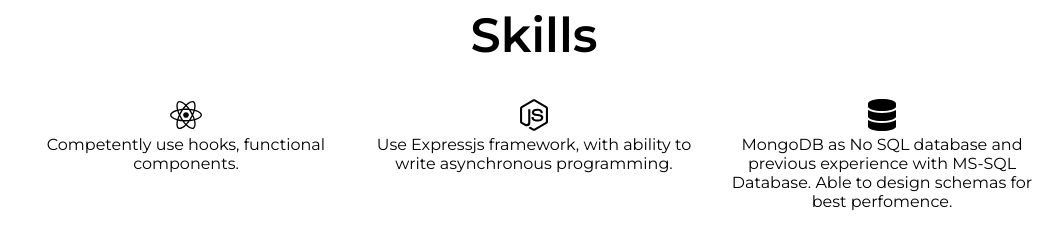
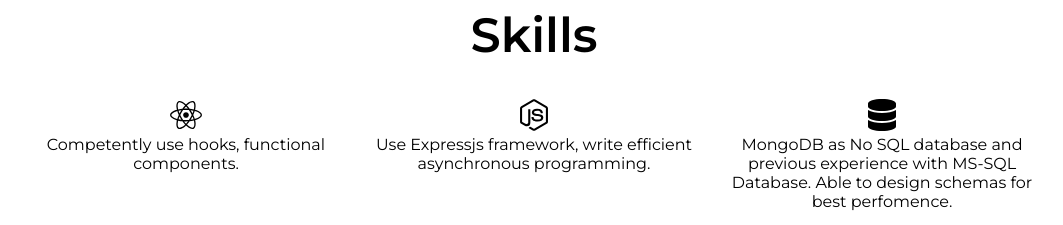
Before and after one commit to namhuynh96/my-portfolio-public, a React (Create React App) app: page / in a window 1280 px wide. Shown: the part 1480-1705 px from the top of the page, without its empty margins (106-1169 px from the left). Built offline with nearby package versions, Linux system fonts and the light colour scheme.

Commit message:
Edit skill description

```diff
--- a/src/containers/Skills/Skills.js
+++ b/src/containers/Skills/Skills.js
@@ -27,7 +27,7 @@ const Skills = () => {
         />
         <Skill
           iconElement={<Nodejs />}
-          description="Use Expressjs framework, with ability to write asynchronous programming."
+          description="Use Expressjs framework, write efficient asynchronous programming."
         />
         <Skill
           iconElement={<Database />}
```
Also changed, not shown: 1 other file (tests, documents, lock files or other folders).
